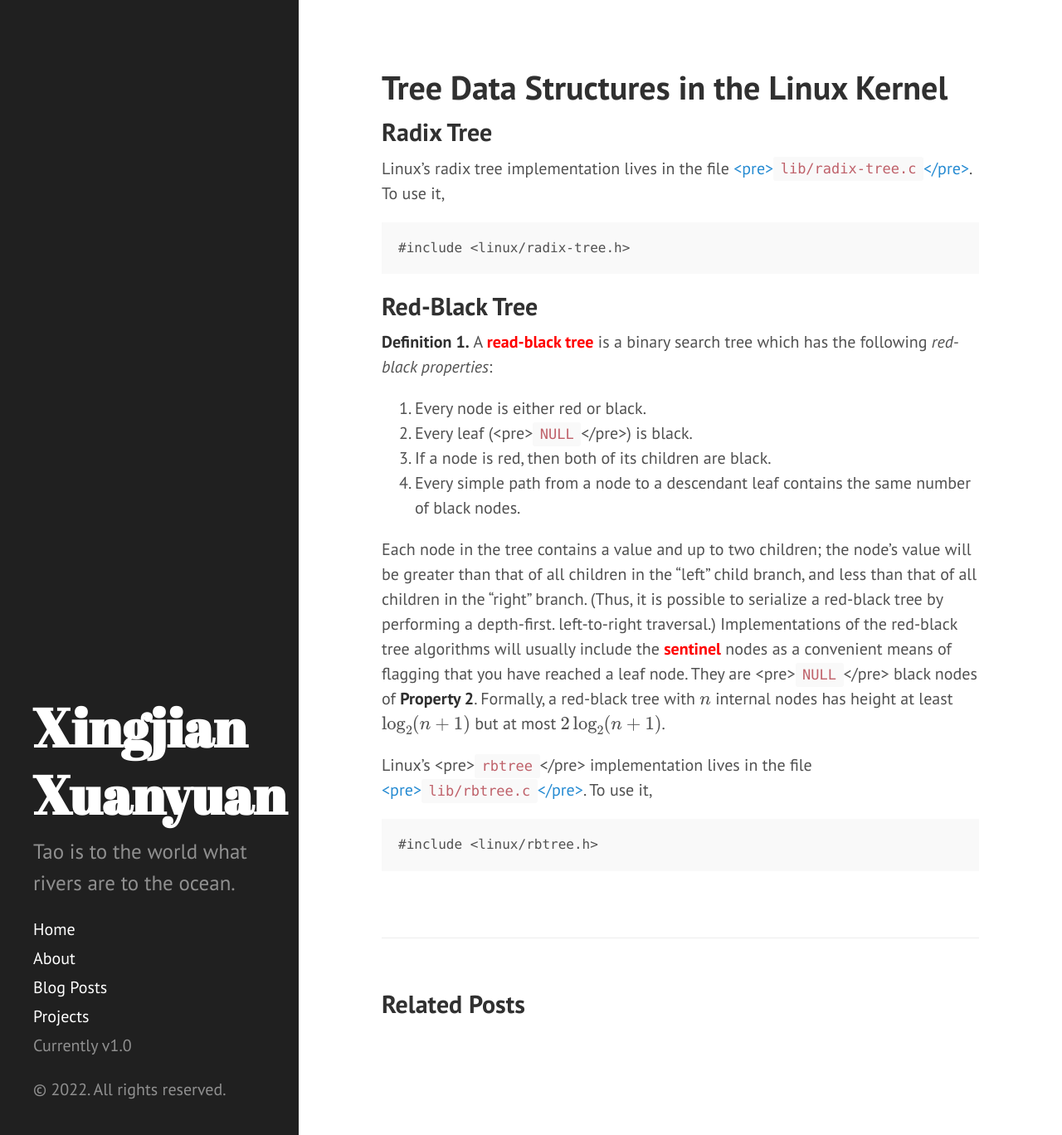
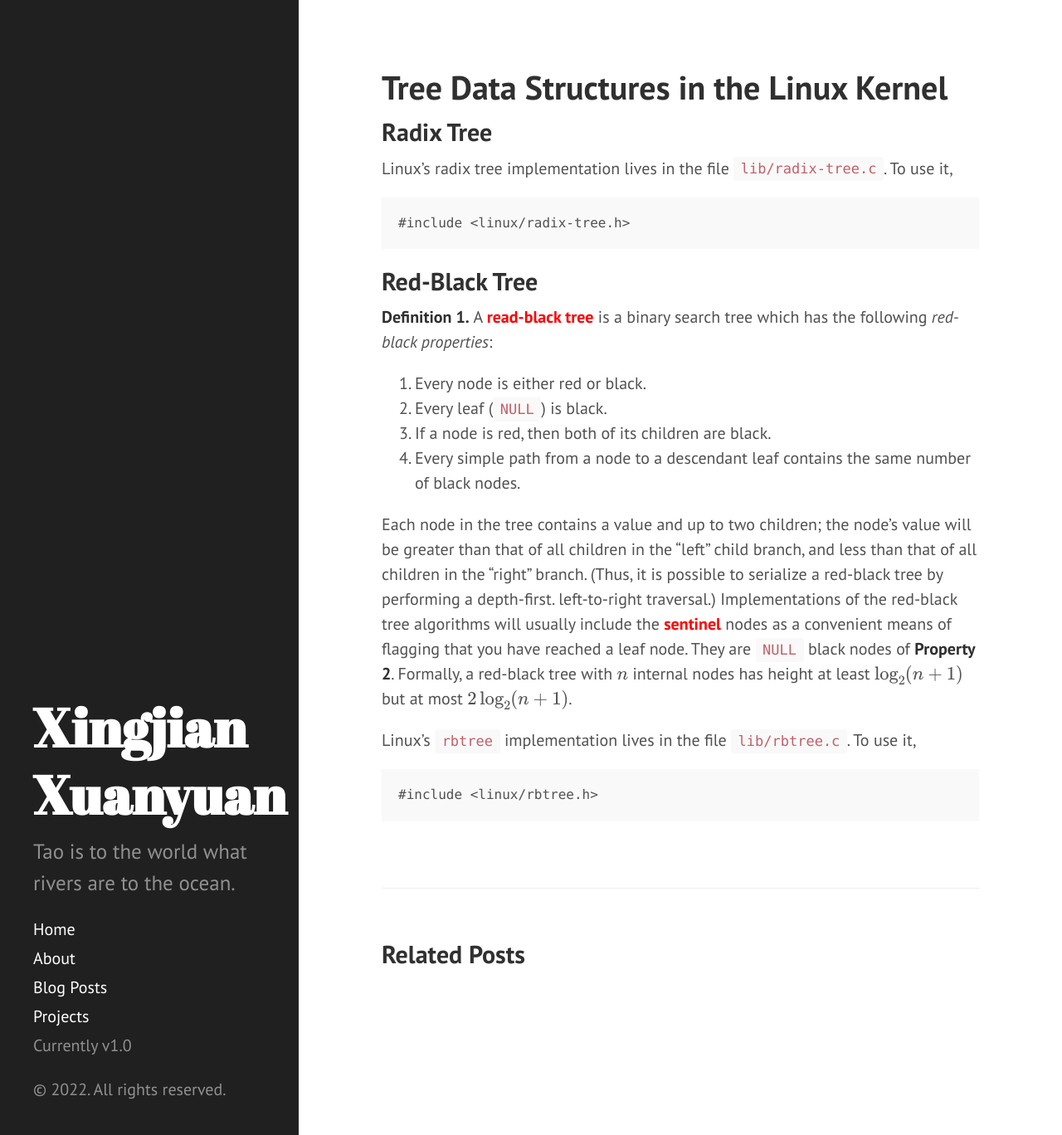
Before and after one commit to XingjianXuanyuan/XingjianXuanyuan.github.io, a Jekyll site: the page built from _posts/2022-04-15-tree-linux-kernel.md, in a window 1280 px wide and 1368 px high. Shown: the whole window at 83% size. Built offline with Jekyll 4.4.1, drawn with Linux system fonts in a browser that asks for light colours; formulas are drawn with MathJax 3.

Commit message:
fix code blocks

```diff
--- a/_posts/2022-04-15-tree-linux-kernel.md
+++ b/_posts/2022-04-15-tree-linux-kernel.md
@@ -4,9 +4,14 @@ title: "Tree Data Structures in the Linux Kernel"
 category: "Computing Systems"
 ---
 
+<!-- excerpt-end -->
+
+* TOC
+{:toc}
+
 <h2>Radix Tree</h2>
 
-Linux's radix tree implementation lives in the file [<pre><code>lib/radix-tree.c</code></pre>](https://elixir.bootlin.com/linux/v5.4.42/source/lib/radix-tree.c). To use it,
+Linux's radix tree implementation lives in the file [<code>lib/radix-tree.c</code>](https://elixir.bootlin.com/linux/v5.4.42/source/lib/radix-tree.c). To use it,
 
 ~~~ C
 #include <linux/radix-tree.h>
@@ -16,13 +21,13 @@ Linux's radix tree implementation lives in the file [<pre><code>lib/radix-tree.c
 
 **Definition 1.** A **read-black tree**{: style="color: red"} is a binary search tree which has the following *red-black properties*:
 1. Every node is either red or black.
-2. Every leaf (<pre><code>NULL</code></pre>) is black.
+2. Every leaf (<code>NULL</code>) is black.
 3. If a node is red, then both of its children are black.
 4. Every simple path from a node to a descendant leaf contains the same number of black nodes.
 
-Each node in the tree contains a value and up to two children; the node's value will be greater than that of all children in the "left" child branch, and less than that of all children in the "right" branch. (Thus, it is possible to serialize a red-black tree by performing a depth-first. left-to-right traversal.) Implementations of the red-black tree algorithms will usually include the **sentinel**{: style="color: red"} nodes as a convenient means of flagging that you have reached a leaf node. They are <pre><code>NULL</code></pre> black nodes of **Property 2**. Formally, a red-black tree with $n$ internal nodes has height at least $\log_{2}(n+1)$ but at most $2\log_{2}(n+1)$.
+Each node in the tree contains a value and up to two children; the node's value will be greater than that of all children in the "left" child branch, and less than that of all children in the "right" branch. (Thus, it is possible to serialize a red-black tree by performing a depth-first. left-to-right traversal.) Implementations of the red-black tree algorithms will usually include the **sentinel**{: style="color: red"} nodes as a convenient means of flagging that you have reached a leaf node. They are <code>NULL</code> black nodes of **Property 2**. Formally, a red-black tree with $n$ internal nodes has height at least $\log_{2}(n+1)$ but at most $2\log_{2}(n+1)$.
 
-Linux's <pre><code>rbtree</code></pre> implementation lives in the file [<pre><code>lib/rbtree.c</code></pre>](https://elixir.bootlin.com/linux/v5.4.42/source/lib/rbtree.c). To use it,
+Linux's <code>rbtree</code> implementation lives in the file [<code>lib/rbtree.c</code>](https://elixir.bootlin.com/linux/v5.4.42/source/lib/rbtree.c). To use it,
 
 ~~~ C
 #include <linux/rbtree.h>
```
Also changed, not shown: _posts/2022-05-01-copulas.md (+5 -5 lines).
